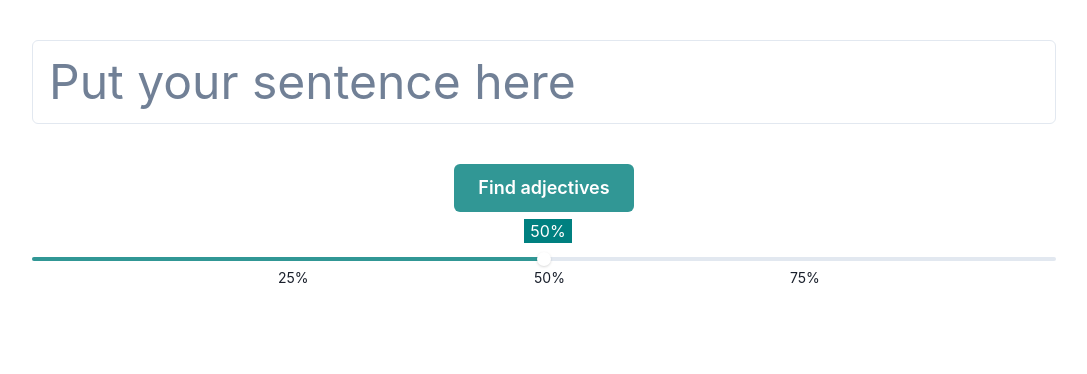
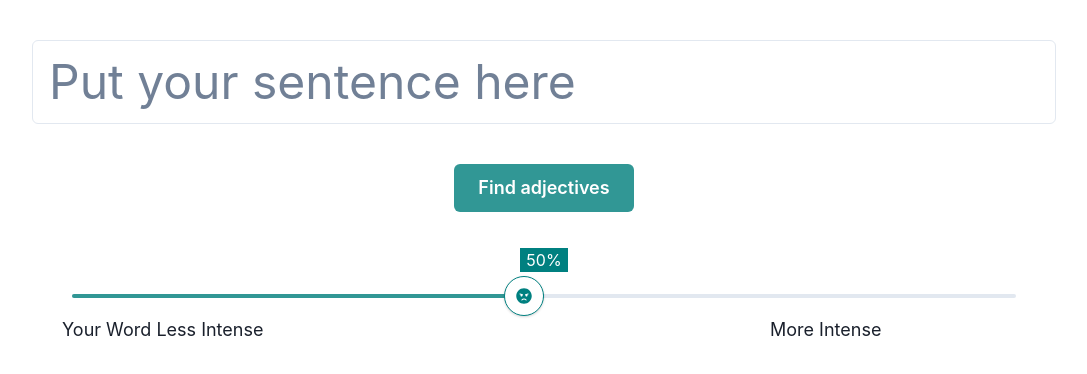
Before and after one commit to JP-Homer/Emotion.ly, a React (Create React App) app in the folder front-end/: page / in a window 1280 px wide. Shown: the top 374 px of the page, without its empty margins (96-1183 px from the left). Built offline with nearby package versions, Linux system fonts and the light colour scheme.

Commit message:
Customized the slider labels

```diff
--- a/front-end/public/index.html
+++ b/front-end/public/index.html
@@ -12,7 +12,6 @@
     <title>Intensify</title>
   </head>
   <body>
-    <noscript>You need to enable JavaScript to run this app.</noscript>
     <div id="root"></div>
   </body>
 </html>
--- a/front-end/src/App.js
+++ b/front-end/src/App.js
@@ -1,7 +1,7 @@
 import React, { useState } from 'react';
 import {
   Flex,
-  Text,
+  Box,
   Button,
   Slider,
   SliderTrack,
@@ -13,21 +13,32 @@ import {
   AlertTitle,
   AlertDescription,
 } from '@chakra-ui/react';
+import { FaAngry } from 'react-icons/fa';
 
 import { AutoResizeTextarea } from './ResizableTextarea';
 
+const BASE_INFO = {
+  color: 'teal',
+  words: {
+    irate: 'Feeling or showing extreme anger',
+    mad: 'Roused to anger',
+  },
+};
+
 function App() {
   const [sliderValue, setSliderValue] = useState(50);
+  const [scale, setScale] = useState(BASE_INFO);
 
   const labelStyles = {
     mt: '2',
     ml: '-2.5',
-    fontSize: 'sm',
+    fontSize: 'lg',
   };
 
   const request = e => {
     e.preventDefault();
     console.log('Request had been sent');
+    console.log(scale);
   };
 
   return (
@@ -50,29 +61,29 @@ function App() {
         Find adjectives
       </Button>
 
-      <Flex w="100%" mt="10">
+      <Flex w="100%" mt="16" px="10">
         <Slider
           aria-label="slider-ex-6"
           onChange={val => setSliderValue(val)}
-          colorScheme="teal"
+          colorScheme={scale.color}
           step="5"
         >
-          <SliderMark value={25} {...labelStyles}>
-            25%
+          <SliderMark value={10} {...labelStyles} mt={5}>
+            Less Intense
           </SliderMark>
-          <SliderMark value={50} {...labelStyles}>
-            50%
+          <SliderMark value={{ base: 48, md: 46 }} {...labelStyles} mt={5}>
+            Your Word
           </SliderMark>
-          <SliderMark value={75} {...labelStyles}>
-            75%
+          <SliderMark value={75} {...labelStyles} mt={5}>
+            More Intense
           </SliderMark>
           <SliderMark
             value={sliderValue}
             textAlign="center"
-            bg="teal"
+            bg={scale.color}
             color="white"
-            mt="-10"
-            ml="-5"
+            mt="-12"
+            ml="-6"
             w="12"
           >
             {sliderValue}%
@@ -80,7 +91,15 @@ function App() {
           <SliderTrack>
             <SliderFilledTrack />
           </SliderTrack>
-          <SliderThumb />
+          <SliderThumb
+            position="relative"
+            right={-10}
+            boxSize={10}
+            borderColor={scale.color}
+            ml={-5}
+          >
+            <Box color={scale.color} as={FaAngry} />
+          </SliderThumb>
         </Slider>
       </Flex>
     </Flex>
```
